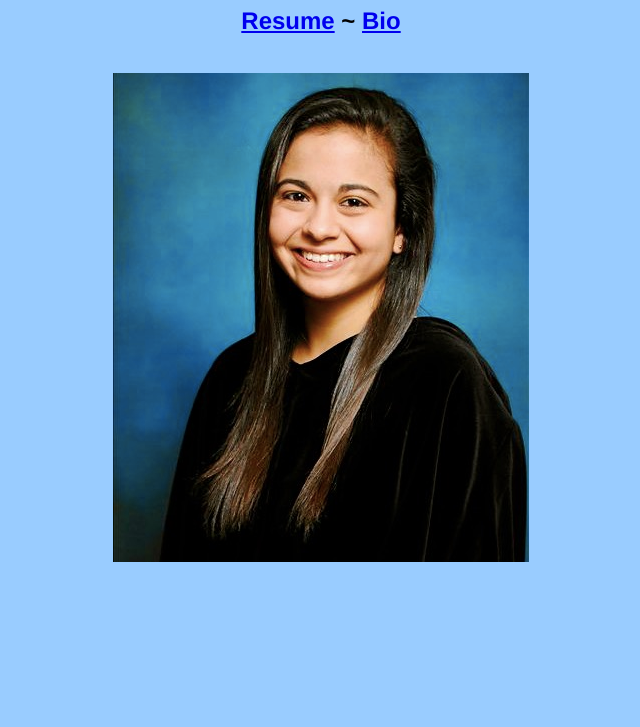
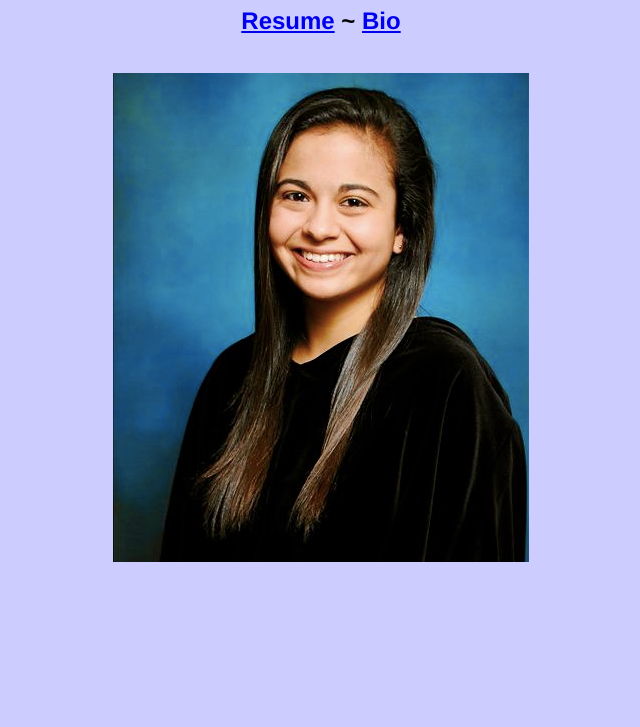
Before and after one commit to sabookire/sabookire.github.io, a plain HTML site: page index.html in a window 1280 px wide. Shown: the part 73-800 px from the top of the page, without its empty margins (319-959 px from the left). Drawn offline with Linux system fonts and the light colour scheme.

Commit message:
Update homepage-style.css

```diff
--- a/homepage-style.css
+++ b/homepage-style.css
@@ -1,5 +1,5 @@
 body {
-	background-color: #99CCFF;
+	background-color: #CCCCFF;
 }
 h1 {
 	color: black;
```
